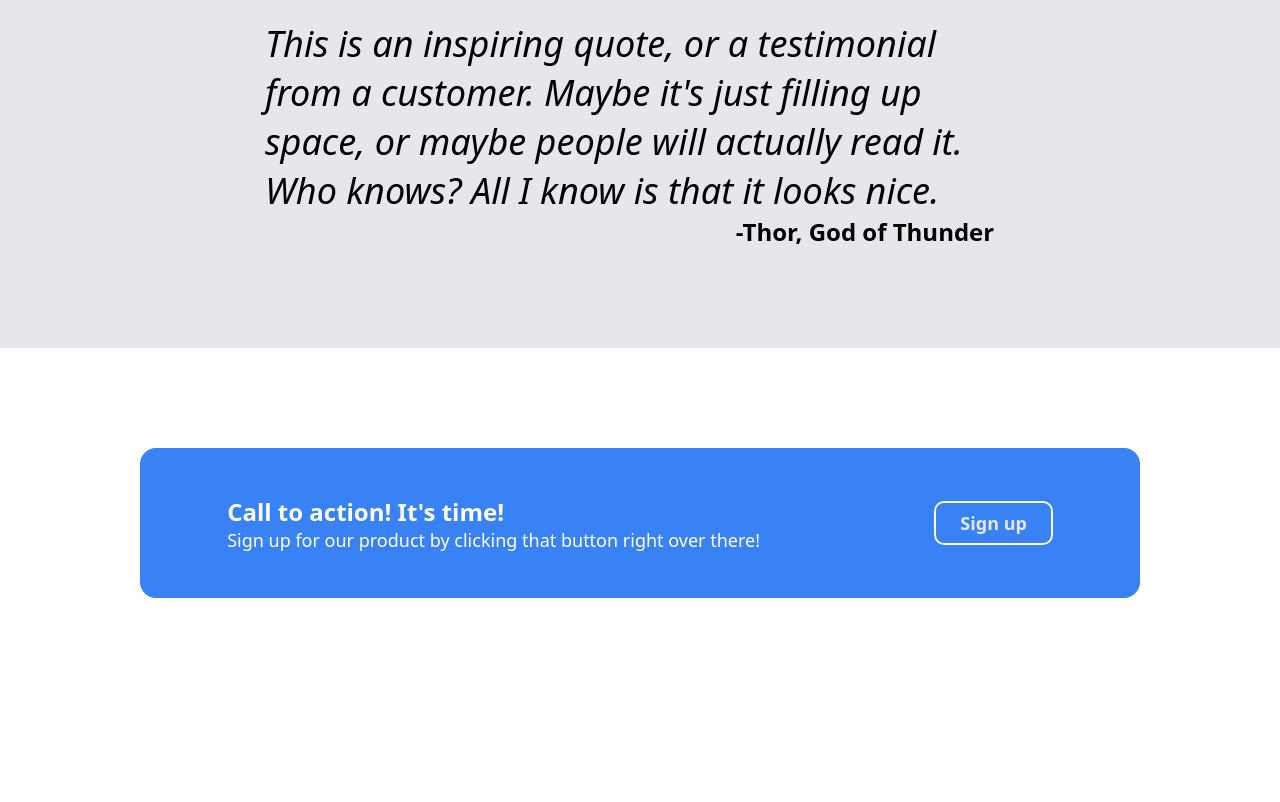
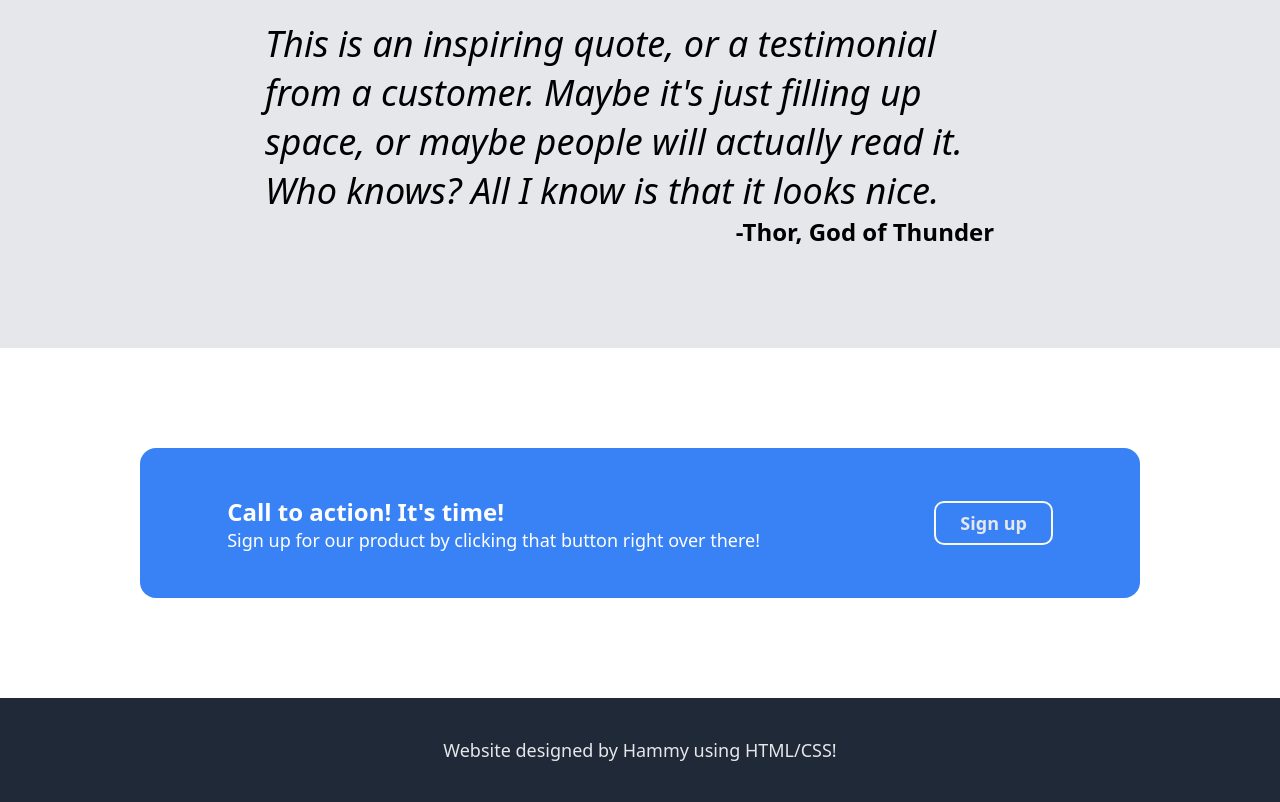
Before and after one commit to hammy412/landing-page, a plain HTML site: page index.html in a window 1280 px wide. Shown: the part 1128-1930 px from the top of the page. Before the commit the page ends 1826 px from the top, so only its background shows below. Drawn offline with Linux system fonts and the light colour scheme.

Commit message:
Initial project complete

```diff
--- a/index.html
+++ b/index.html
@@ -69,5 +69,9 @@
         </div>
     </div>
 
+    <div class="footer">
+        <div>Website designed by Hammy using HTML/CSS!</div>
+    </div>
+
 </body>
 </html>
--- a/styles.css
+++ b/styles.css
@@ -173,3 +173,13 @@ ul {
 .action-text {
     font-size: 18px;
 }
+
+.footer {
+    display: flex;
+    justify-content: center;
+    background-color: #1F2937;
+    color: #E5E7EB;
+    padding-top: 40px;
+    padding-bottom: 40px;
+    font-size: 18px;
+}
```
